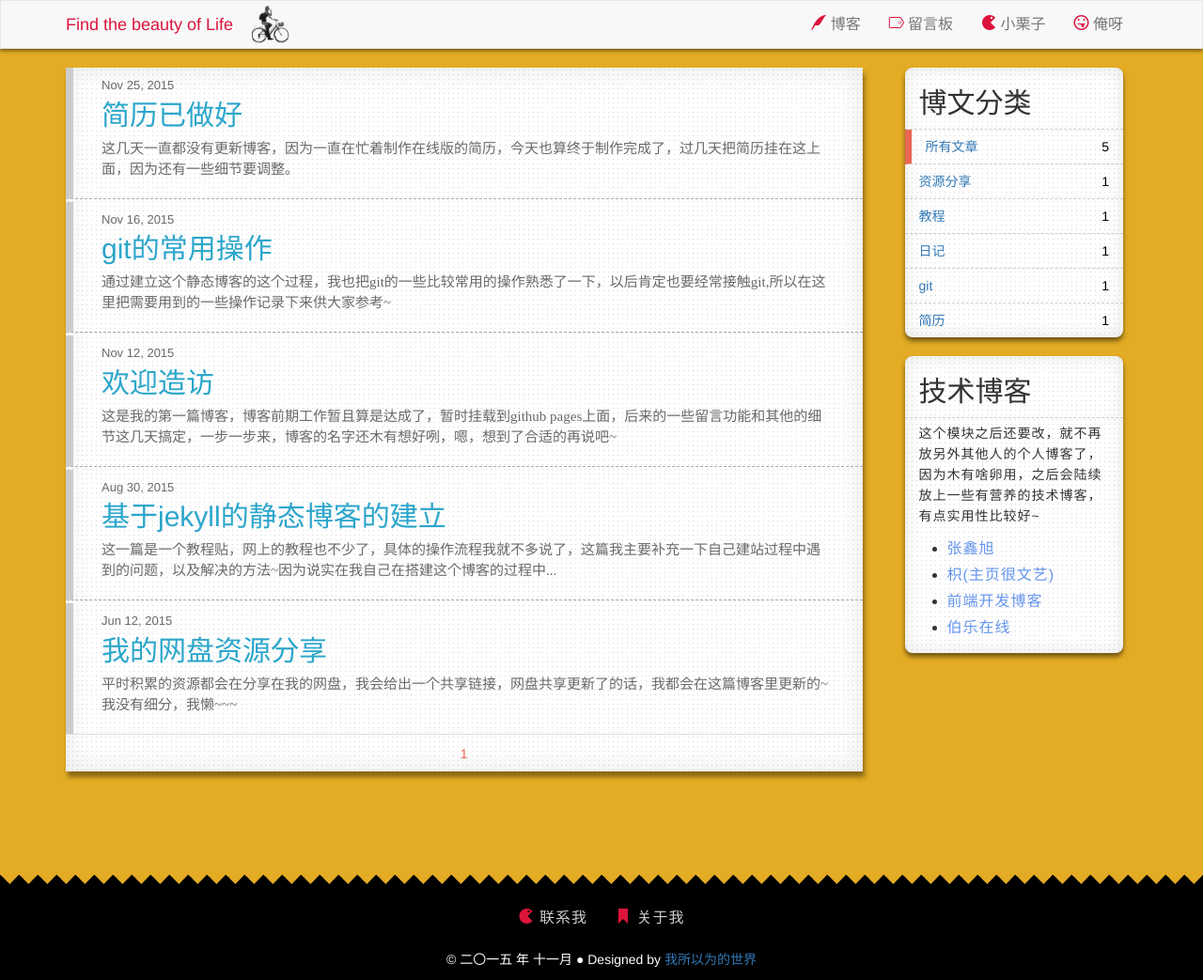
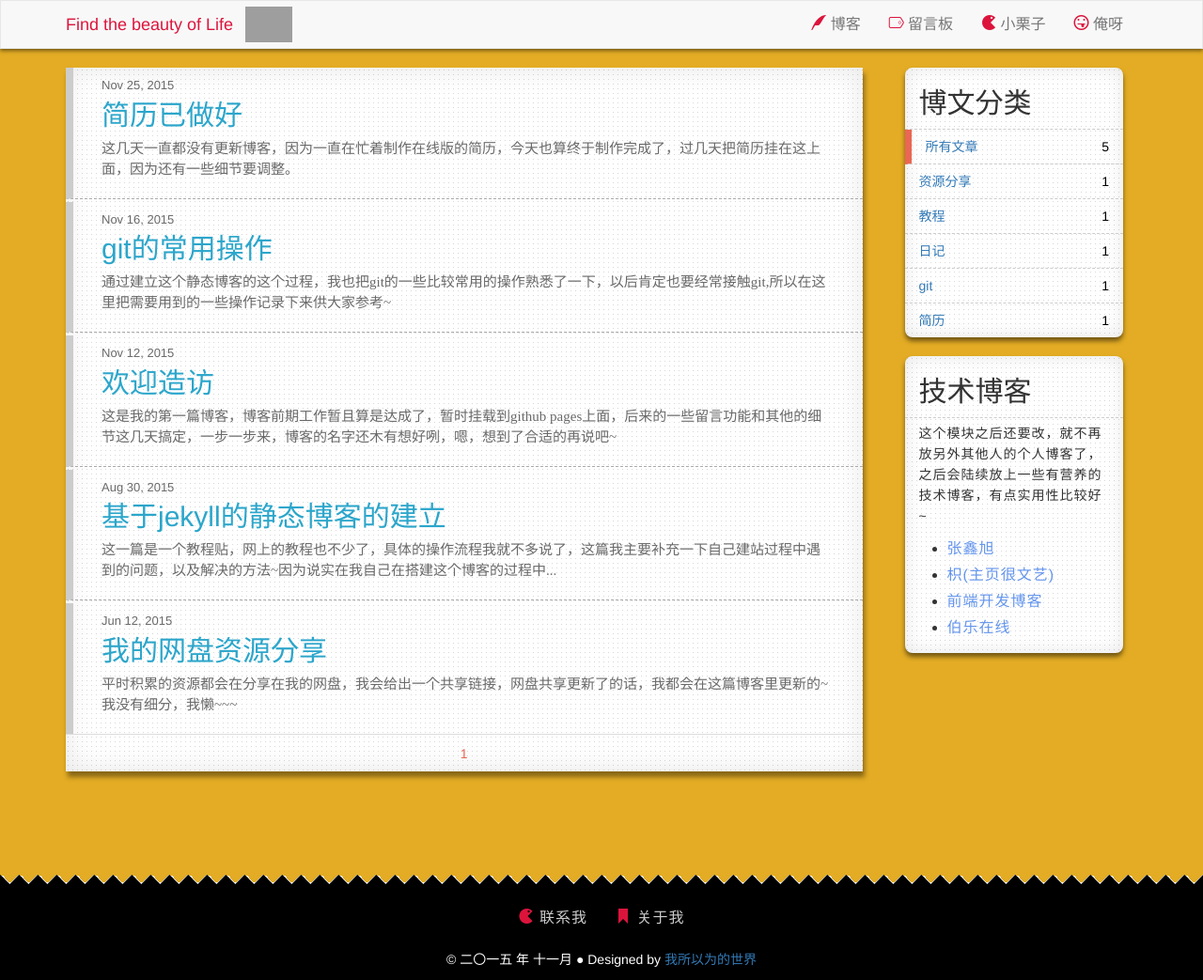
Before and after one commit to momeakl/momeakl.github.io, a Jekyll site: the page built from index.html, in a window 1280 px wide. Shown: the whole page at 94% size. Built offline with Jekyll 4.4.1, drawn with Linux system fonts in a browser that asks for light colours; nearby versions of some CDN libraries; some web fonts are replaced; the list of posts is cut into pages by our own code; comment, search, counter and statistics services are not loaded; a style sheet for code colours, icons or effects is not loaded; grey boxes are pictures that could not be loaded.

Commit message:
push the photo to qiniu

```diff
--- a/index.html
+++ b/index.html
@@ -108,12 +108,12 @@
                     <h2>技术博客</h2>
                 </div>
                 <div class="cate-list-link">
-                   <span>这个模块之后还要改，就不再放另外其他人的个人博客了，因为木有啥卵用，之后会陆续放上一些有营养的技术博客，有点实用性比较好~</span>
+                   <span>这个模块之后还要改，就不再放另外其他人的个人博客了，之后会陆续放上一些有营养的技术博客，有点实用性比较好~</span>
                     <ul>
-                       <li><a href="http://www.zhangxinxu.com/">张鑫旭</a></li>
+                       <li><a href="http://www.zhangxinxu.com/" target="_blank">张鑫旭</a></li>
                         <li><a href="http://fiona23.github.io/">枳(主页很文艺)</a></li>
-                        <li><a href="http://caibaojian.com/">前端开发博客</a></li>
-                        <li><a href="http://www.jobbole.com/">伯乐在线</a></li>
+                        <li><a href="http://caibaojian.com/" target="_blank">前端开发博客</a></li>
+                        <li><a href="http://www.jobbole.com/" target="_blank" >伯乐在线</a></li>
                     </ul>
 
                 </div>
--- a/pages/1liuyanban.html
+++ b/pages/1liuyanban.html
@@ -11,5 +11,5 @@
     <p>代码公开在github,我的用户名是momeakl，如果觉得这个博客风格符合你的口味，欢迎拿去修改，同时不要忘了赠个小小滴star哟~</p>
     <p>建立博客的目的除了记录一些学习心得外还有就是分享给大家一些可能对你们有用的东西，都会是一些干货哒~就酱~~有问题的可以多多交流~~</p>
     <p>我没有其他的博客，精力也都会放在这个上面的~~</p>
-    <img src="{{ "/static/img/shulan.jpg" | prepend: site.baseurl }}" alt="树懒" />
+    <img src="http://7xonct.com1.z0.glb.clouddn.com/blog/dasheng.jpg" alt="dasheng" />
 </div>
--- a/static/css/index.css
+++ b/static/css/index.css
@@ -67,7 +67,7 @@
     padding-right: 65px;
     height: 100%;
     display: block;
-    background-image: url(../img/6.png);
+    background-image: url(http://7xonct.com1.z0.glb.clouddn.com/blog/6.png);
     background-repeat: no-repeat;
     background-position: 206px center;
     background-size: 50px;
@@ -336,7 +336,7 @@
 }
 #content .cate-list-header{
     margin-bottom: 8px;
-    background-image: url(../img/index-category-02.png);
+    background-image: url(http://7xonct.com1.z0.glb.clouddn.com/blog/index-category-02.png);
     background-size: 55px;
     background-repeat: no-repeat;
     background-position: 130px center;
```
Also changed, not shown: pages/2小Demo.md (+1 -1 lines), pages/3about.md (+1 -0 lines), static/img/03.png (deleted), static/img/04.png (deleted), static/img/13.jpg (deleted), static/img/6.png (deleted), static/img/fengmaozi2.jpg (deleted), static/img/footer.png, static/img/index-category-02.png (deleted), static/img/jiji.png (deleted), static/img/logo.png (deleted), static/img/shulan.jpg (deleted).
